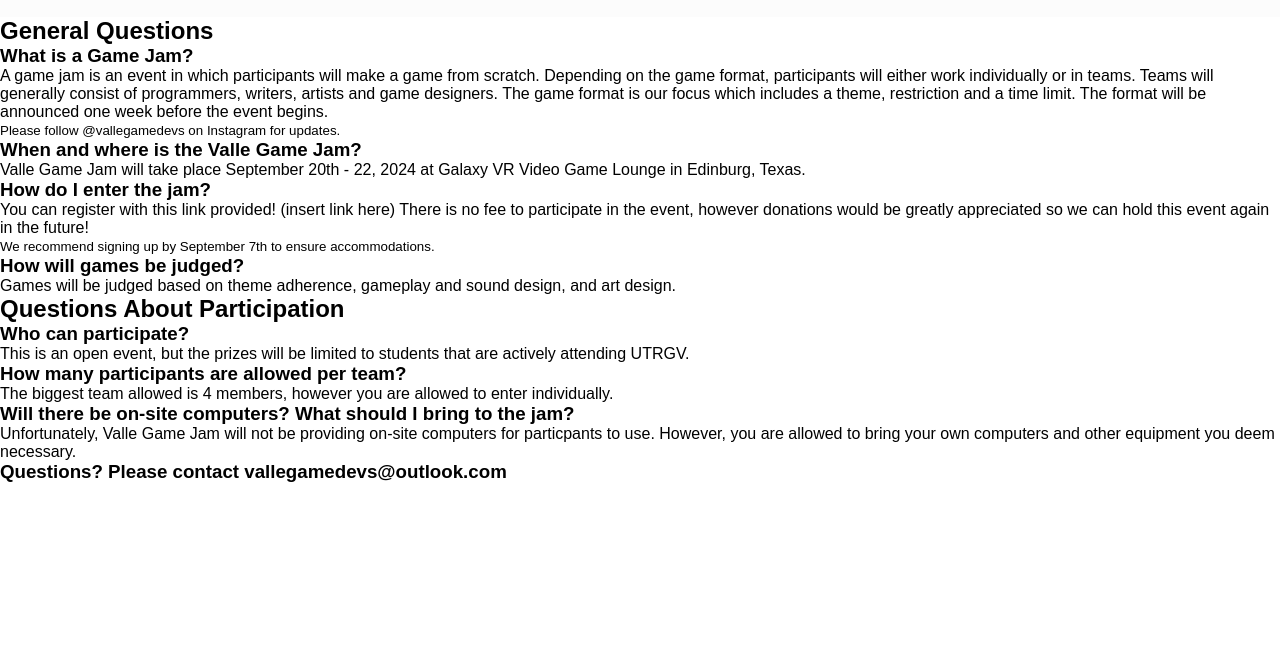
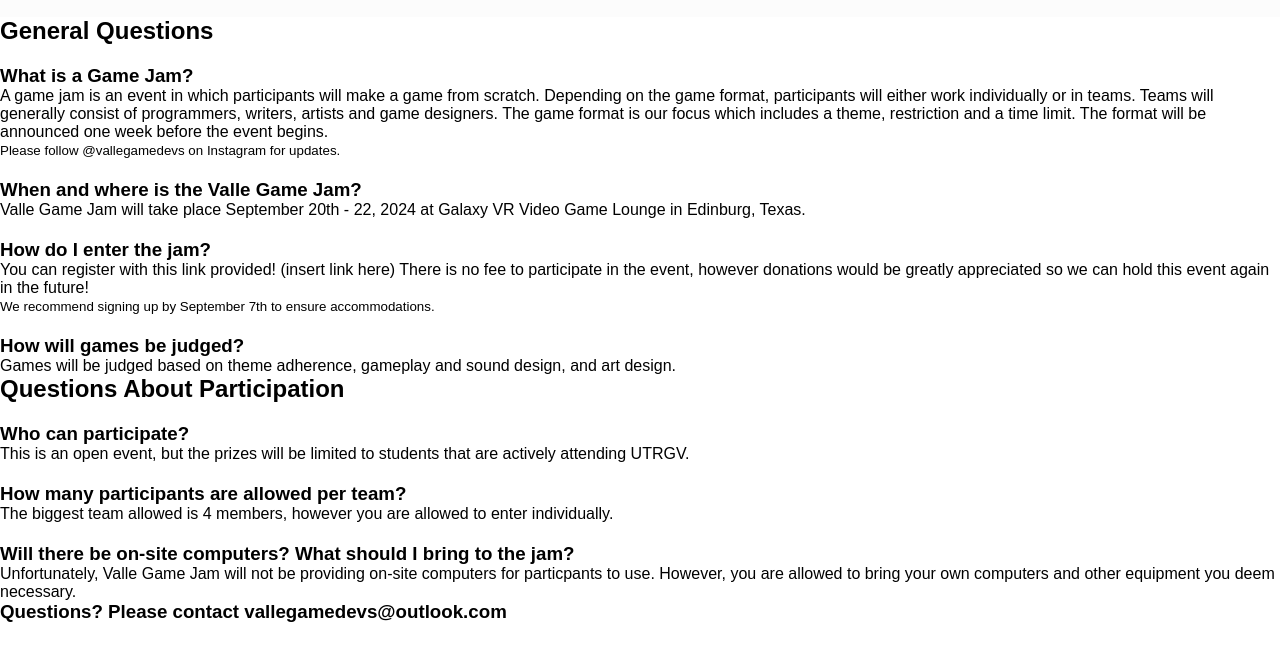
Before and after one commit to jorgeorta01/valle-game-jam, a plain HTML site: page faqs.html in a window 1280 px wide. Shown: the part 98-758 px from the top of the page. Drawn offline with nearby package versions, Linux system fonts and the light colour scheme.

Commit message:
Update style.css

```diff
--- a/style.css
+++ b/style.css
@@ -81,3 +81,9 @@ header {
   padding: 20px 0;
   color: #333; /* Dark grey text color */
 }
+
+/* Add spacing between FAQ questions */
+.general-section h3,
+.participation-section h3 {
+  margin-top: 20px; /* Adjust the spacing as needed */
+}
```
